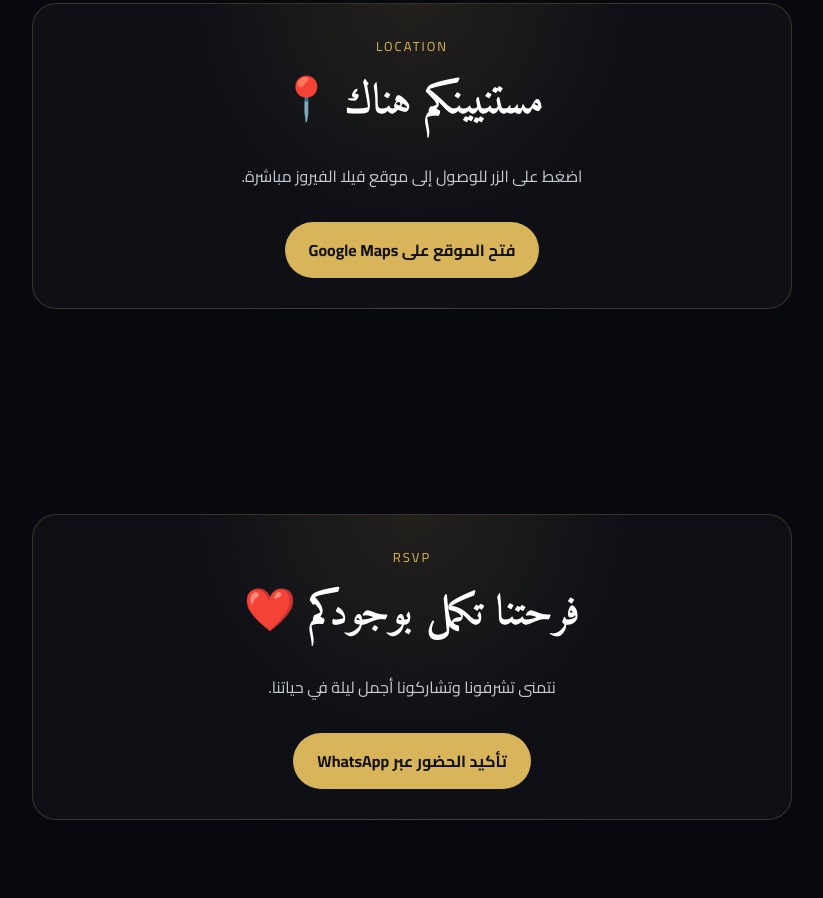
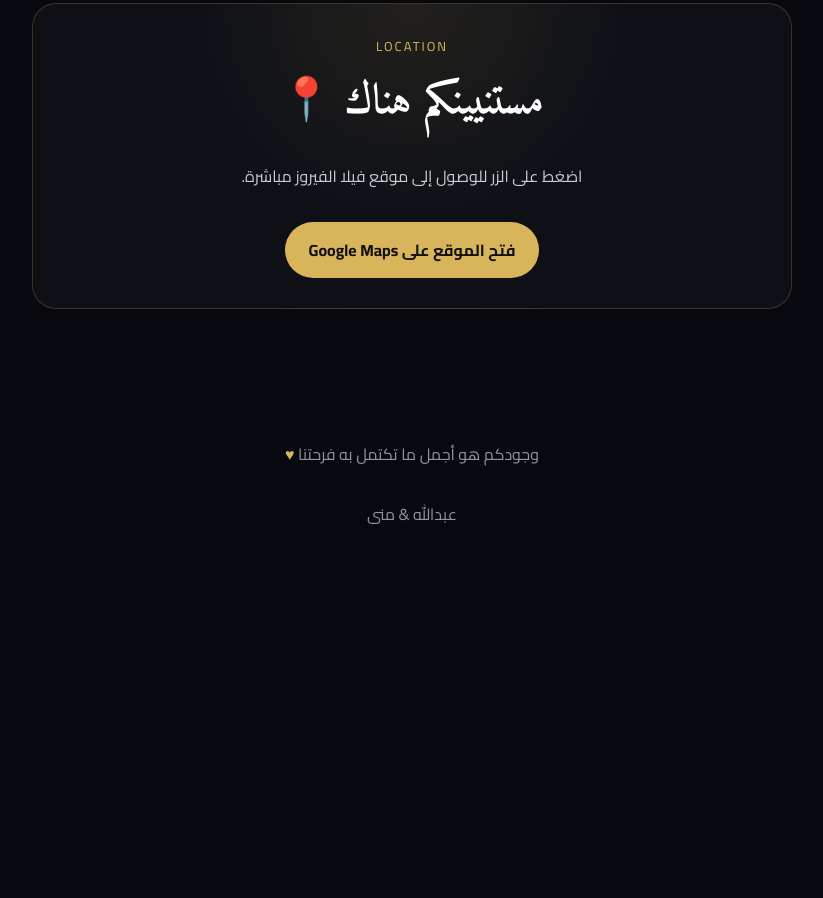
Before and after one commit to amhi21231622-lgtm/Abdalla_Mona, a plain HTML site: page index.html in a window 1280 px wide. Shown: the part 1902-2800 px from the top of the page, without its empty margins (228-1051 px from the left). After the commit the page ends 2501 px from the top, so only its background shows below. Drawn offline with Linux system fonts and the light colour scheme.

Commit message:
Add files via upload

```diff
--- a/index.html
+++ b/index.html
@@ -50,7 +50,7 @@ footer{padding:45px 20px 70px;text-align:center;color:#8f95a0}.heart{color:#d8b4
     <div class="divider"></div>
     <p class="subtitle">يسعدنا أن نشارككم أجمل لحظات عمرنا<br>ونتشرف بوجودكم معنا في ليلة فرحتنا</p>
     <div class="date">الثلاثاء · ٦ أكتوبر ٢٠٢٦</div>
-    <div class="place">الساعة ٦ مساءً · فيلا الفيروز · المريوطية</div>
+    <div class="place">الساعة 7  مساءً · فيلا الفيروز · المريوطية</div>
     <div class="actions">
       <a class="btn" href="https://maps.app.goo.gl/DpkvEC1nezDVqqbS7" target="_blank">📍 موقع الفرح</a>
       <a class="btn secondary" href="#details">تفاصيل الدعوة</a>
@@ -91,16 +91,6 @@ footer{padding:45px 20px 70px;text-align:center;color:#8f95a0}.heart{color:#d8b4
   </div>
 </section>
 
-<section>
-  <div class="mapbox">
-    <div class="kicker">RSVP</div>
-    <h2 class="title">فرحتنا تكمل بوجودكم ❤️</h2>
-    <p class="lead">نتمنى تشرفونا وتشاركونا أجمل ليلة في حياتنا.</p>
-    <div class="actions">
-      <a class="btn" href="https://wa.me/?text=السلام%20عليكم،%20أؤكد%20حضوري%20فرح%20عبدالله%20ومنى%20يوم%206%20أكتوبر%202026%20❤️" target="_blank">تأكيد الحضور عبر WhatsApp</a>
-    </div>
-  </div>
-</section>
 
 <footer>وجودكم هو أجمل ما تكتمل به فرحتنا <span class="heart">♥</span><br><br>عبدالله &amp; منى</footer>
 
```
